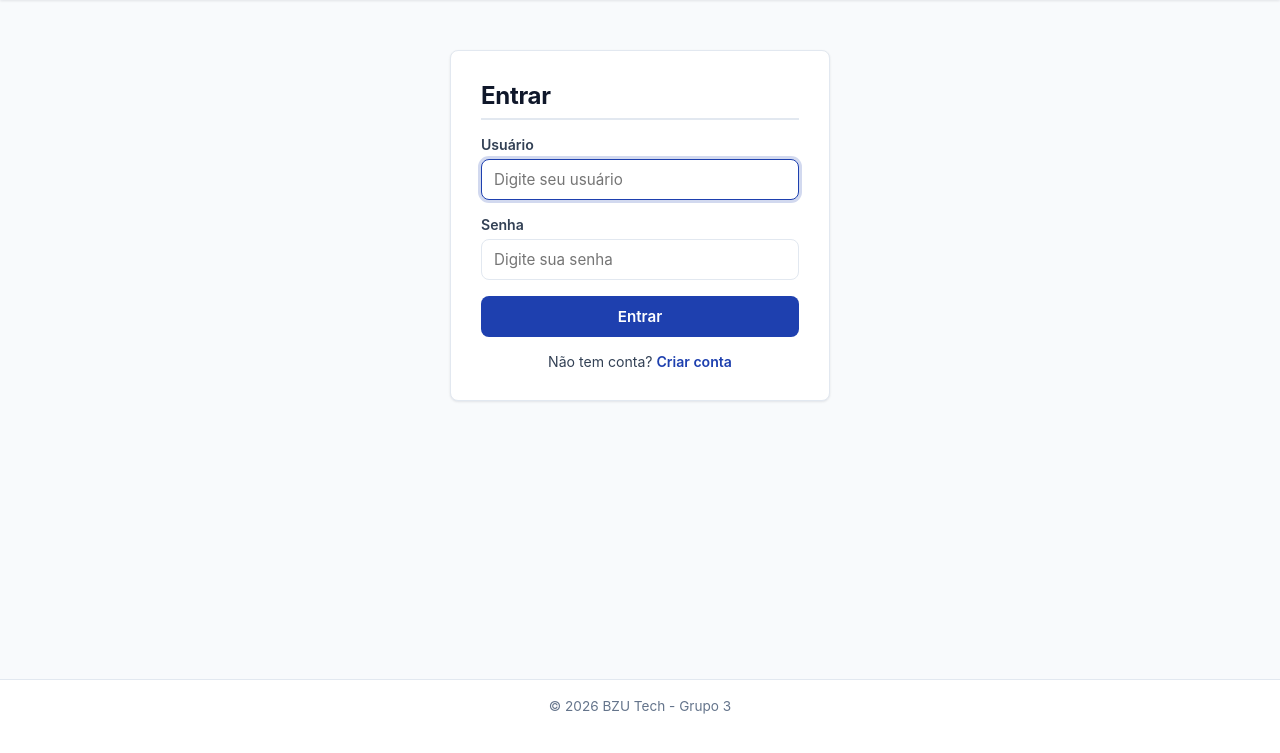
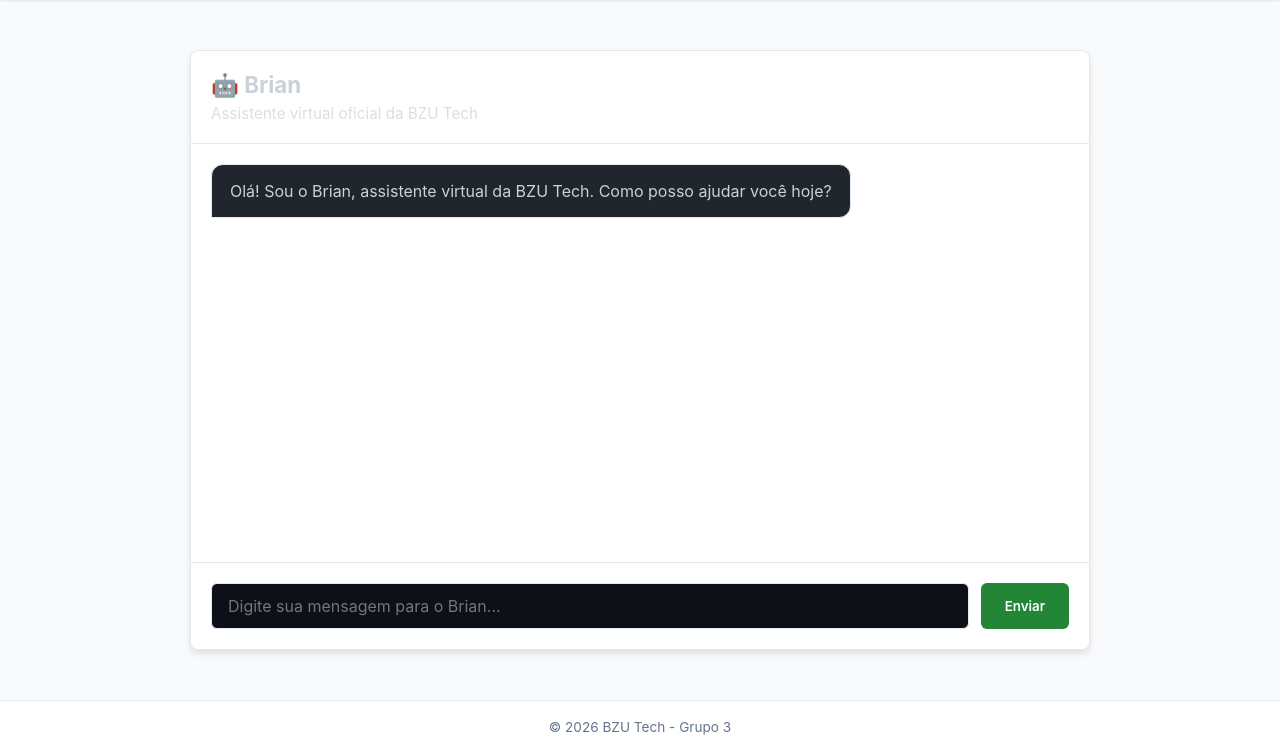
Before and after one commit to biavieiraa/django_fds, a Django app: page /forum/login/ in a window 1280 px wide. Shown: the part 68-821 px from the top of the page. Before the commit the page ends 782 px from the top, so only its background shows below. Run offline with Django 5.2, Linux system fonts and the light colour scheme.

Commit message:
Redesign 2 do chat

```diff
--- a/forum/static/css/style.css
+++ b/forum/static/css/style.css
@@ -436,114 +436,120 @@ footer {
     margin-top: auto;
 }
 
-/* Container principal do chat */
+/* Container principal do Chat mantendo a paleta do site */
 .chat-wrapper {
     display: flex;
     flex-direction: column;
     height: 75vh;
-    max-width: 800px;
-    margin: 0 auto;
-    border: 1px solid var(--border-color, #ccc);
-    border-radius: 12px;
-    background-color: var(--card-bg, #ffffff);
+    max-width: 900px;
+    margin: 20px auto;
+    background-color: var(--card-bg, #161b22);
+    border: 1px solid var(--border-color, #30363d);
+    border-radius: 8px;
+    box-shadow: 0 4px 6px rgba(0, 0, 0, 0.1);
     overflow: hidden;
 }
 
 .chat-header {
-    padding: 15px 20px;
-    background-color: var(--header-bg, #f4f4f4);
-    border-bottom: 1px solid var(--border-color, #ccc);
+    padding: 20px;
+    border-bottom: 1px solid var(--border-color, #30363d);
 }
 
 .chat-header h2 {
     margin: 0;
-    font-size: 1.2rem;
+    font-size: 1.4rem;
+    color: var(--text-color, #c9d1d9);
 }
 
 .chat-header p {
     margin: 5px 0 0;
-    font-size: 0.9rem;
-    opacity: 0.8;
+    font-size: 0.95rem;
+    opacity: 0.7;
+    color: var(--text-color, #c9d1d9);
 }
 
-/* Área de rolagem das mensagens */
+/* Área de rolagem automática das mensagens */
 .chat-messages {
     flex: 1;
     padding: 20px;
     overflow-y: auto;
     display: flex;
     flex-direction: column;
-    gap: 15px;
+    gap: 16px;
+    scroll-behavior: smooth;
 }
 
-/* Estilo padrão da linha da mensagem */
 .message {
     display: flex;
     width: 100%;
 }
 
-/* Mensagem do Usuário (fica alinhada à direita) */
+/* Alinhamento da mensagem do usuário (à direita) */
 .user-message {
     justify-content: flex-end;
 }
 
 .user-message .message-bubble {
-    background-color: #007bff;
+    background-color: #1f6feb;
     color: #ffffff;
-    border-radius: 15px 15px 0 15px;
+    border-radius: 12px 12px 0 12px;
 }
 
-/* Mensagem do Brian (fica alinhada à esquerda) */
+/* Alinhamento da mensagem do Brian (à esquerda) */
 .brian-message {
     justify-content: flex-start;
 }
 
 .brian-message .message-bubble {
-    background-color: var(--bubble-bg, #e9ecef);
-    color: var(--text-color, #333333);
-    border-radius: 15px 15px 15px 0;
+    background-color: var(--bubble-bg, #21262d);
+    color: var(--text-color, #c9d1d9);
+    border: 1px solid var(--border-color, #30363d);
+    border-radius: 12px 12px 12px 0;
 }
 
-/* O balão em si */
 .message-bubble {
-    max-width: 70%;
-    padding: 12px 16px;
-    font-size: 0.95rem;
-    line-height: 1.4;
+    max-width: 75%;
+    padding: 14px 18px;
+    font-size: 1rem;
+    line-height: 1.5;
     word-wrap: break-word;
 }
 
-/* Formulário de envio na parte inferior */
+/* Formulário de envio fixo na parte inferior */
 .chat-input-form {
     display: flex;
-    padding: 15px;
-    background-color: var(--header-bg, #f4f4f4);
-    border-top: 1px solid var(--border-color, #ccc);
-    gap: 10px;
+    padding: 20px;
+    border-top: 1px solid var(--border-color, #30363d);
+    gap: 12px;
+    background-color: inherit;
 }
 
 .chat-input-form input {
     flex: 1;
-    padding: 10px 15px;
-    border: 1px solid var(--border-color, #ccc);
-    border-radius: 8px;
+    padding: 12px 16px;
+    background-color: var(--input-bg, #0d1117);
+    border: 1px solid var(--border-color, #30363d);
+    border-radius: 6px;
+    color: var(--text-color, #c9d1d9);
+    font-size: 1rem;
     outline: none;
-    font-size: 1rem;
-    background-color: var(--input-bg, #ffffff);
-    color: var(--text-color, #333333);
+}
+
+.chat-input-form input:focus {
+    border-color: #1f6feb;
 }
 
 .btn-send {
-    padding: 10px 20px;
-    background-color: #007bff;
+    padding: 0 24px;
+    background-color: #238636;
     color: white;
     border: none;
-    border-radius: 8px;
+    border-radius: 6px;
+    font-weight: 600;
     cursor: pointer;
-    font-weight: bold;
     transition: background-color 0.2s;
 }
 
 .btn-send:hover {
-    background-color: #0056b3;
+    background-color: #2ea043;
 }
--- a/forum/templates/forum/login.html
+++ b/forum/templates/forum/login.html
@@ -1,34 +1,106 @@
 {% extends 'forum/base.html' %}
+{% load static %}
 
-{% block title %}Login - MyStackOverflow{% endblock %}
+{% block title %}Brian - Assistente BZU Tech{% endblock %}
 
 {% block content %}
-<div class="login-wrapper">
-    <div class="card login-card">
-        <h2>Entrar</h2>
+<div class="chat-wrapper">
+    <div class="chat-header">
+        <h2>🤖 Brian</h2>
+        <p>Assistente virtual oficial da BZU Tech</p>
+    </div>
 
-        {% if form.errors %}
-            <p class="error-message">Usuário ou senha incorretos!</p>
-        {% endif %}
+    <!-- Área onde as mensagens são acumuladas em tempo real -->
+    <div class="chat-messages" id="chat-messages">
+        <!-- Mensagem inicial de boas-vindas do Brian -->
+        <div class="message brian-message">
+            <div class="message-bubble">
+                Olá! Sou o Brian, assistente virtual da BZU Tech. Como posso ajudar você hoje?
+            </div>
+        </div>
+    </div>
 
-        <form method="post" action="{% url 'login' %}">
-            {% csrf_token %}
-            <div class="form-group">
-                <label for="id_username">Usuário</label>
-                <input type="text" name="username" id="id_username" class="form-control" placeholder="Digite seu usuário" required autofocus>
-            </div>
+    <!-- Formulário de envio -->
+    <form id="chat-form" class="chat-input-form">
+        {% csrf_token %}
+        <input type="text" id="user-input" name="message" placeholder="Digite sua mensagem para o Brian..." autocomplete="off" required>
+        <button type="submit" class="btn-send">Enviar</button>
+    </form>
+</div>
 
-            <div class="form-group">
-                <label for="id_password">Senha</label>
-                <input type="password" name="password" id="id_password" class="form-control" placeholder="Digite sua senha" required>
-            </div>
+<!-- Script para gerenciar o comportamento idêntico a um chat de IA -->
+<script>
+    const chatForm = document.getElementById('chat-form');
+    const userInput = document.getElementById('user-input');
+    const chatMessages = document.getElementById('chat-messages');
 
-            <button type="submit" class="btn-primary">Entrar</button>
-        </form>
+    chatForm.addEventListener('submit', async function(e) {
+        e.preventDefault();
+        const messageText = userInput.value.trim();
+        if (!messageText) return;
 
-        <p class="switch-link">
-            Não tem conta? <a href="{% url 'register' %}">Criar conta</a>
-        </p>
-    </div>
-</div>
+        // 1. Adiciona a mensagem do usuário na tela imediatamente
+        appendMessage(messageText, 'user-message');
+        userInput.value = '';
+        scrollToBottom();
+
+        // 2. Opcional: Adicionar indicador de "Digitando..." do Brian
+        const typingId = appendMessage("Brian está digitando...", 'brian-message typing-indicator');
+        scrollToBottom();
+
+        try {
+            // 3. Envia a mensagem para a view do Django via Fetch API
+            const response = await fetch("{% url 'ia_chat' %}", {
+                method: "POST",
+                headers: {
+                    "Content-Type": "application/json",
+                    "X-CSRFToken": "{{ csrf_token }}"
+                },
+                body: JSON.stringify({ message: messageText })
+            });
+
+            const data = await response.json();
+
+            // Remove o indicador de digitação
+            const typingElement = document.getElementById(typingId);
+            if (typingElement) typingElement.remove();
+
+            // 4. Adiciona a resposta real do Brian na tela
+            if (data.reply) {
+                appendMessage(data.reply, 'brian-message');
+            } else {
+                appendMessage("Desculpe, ocorreu um erro ao processar sua resposta.", 'brian-message');
+            }
+
+            scrollToBottom();
+        } catch (error) {
+            console.error("Erro:", error);
+            const typingElement = document.getElementById(typingId);
+            if (typingElement) typingElement.remove();
+
+            appendMessage("Erro de conexão com o servidor.", 'brian-message');
+            scrollToBottom();
+        }
+    });
+
+    function appendMessage(text, className) {
+        const messageDiv = document.createElement('div');
+        messageDiv.classList.add('message', ...className.split(' '));
+
+        const messageId = 'msg-' + Date.now();
+        messageDiv.id = messageId;
+
+        const bubbleDiv = document.createElement('div');
+        bubbleDiv.classList.add('message-bubble');
+        bubbleDiv.textContent = text;
+
+        messageDiv.appendChild(bubbleDiv);
+        chatMessages.appendChild(messageDiv);
+        return messageId;
+    }
+
+    function scrollToBottom() {
+        chatMessages.scrollTop = chatMessages.scrollHeight;
+    }
+</script>
 {% endblock %}
```
